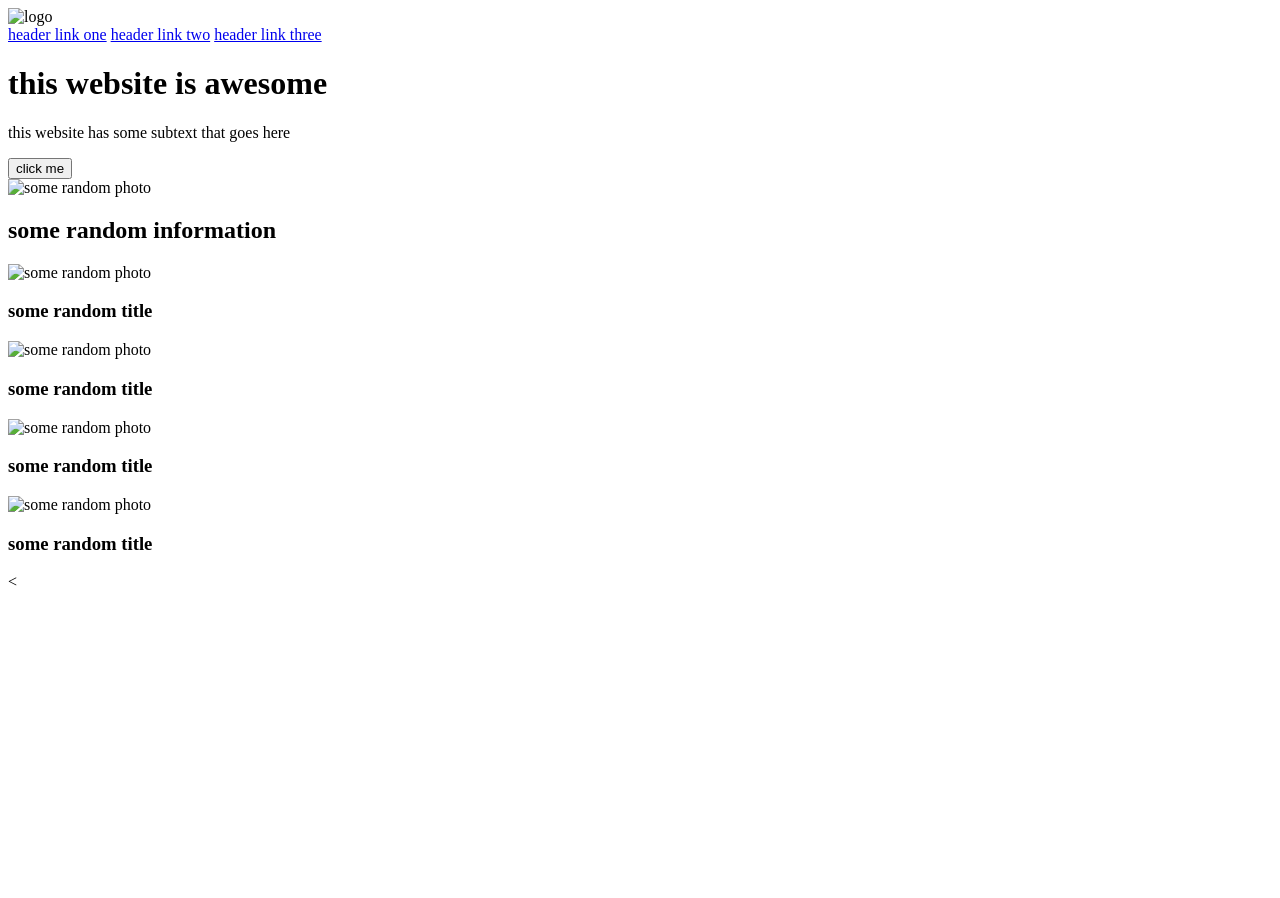
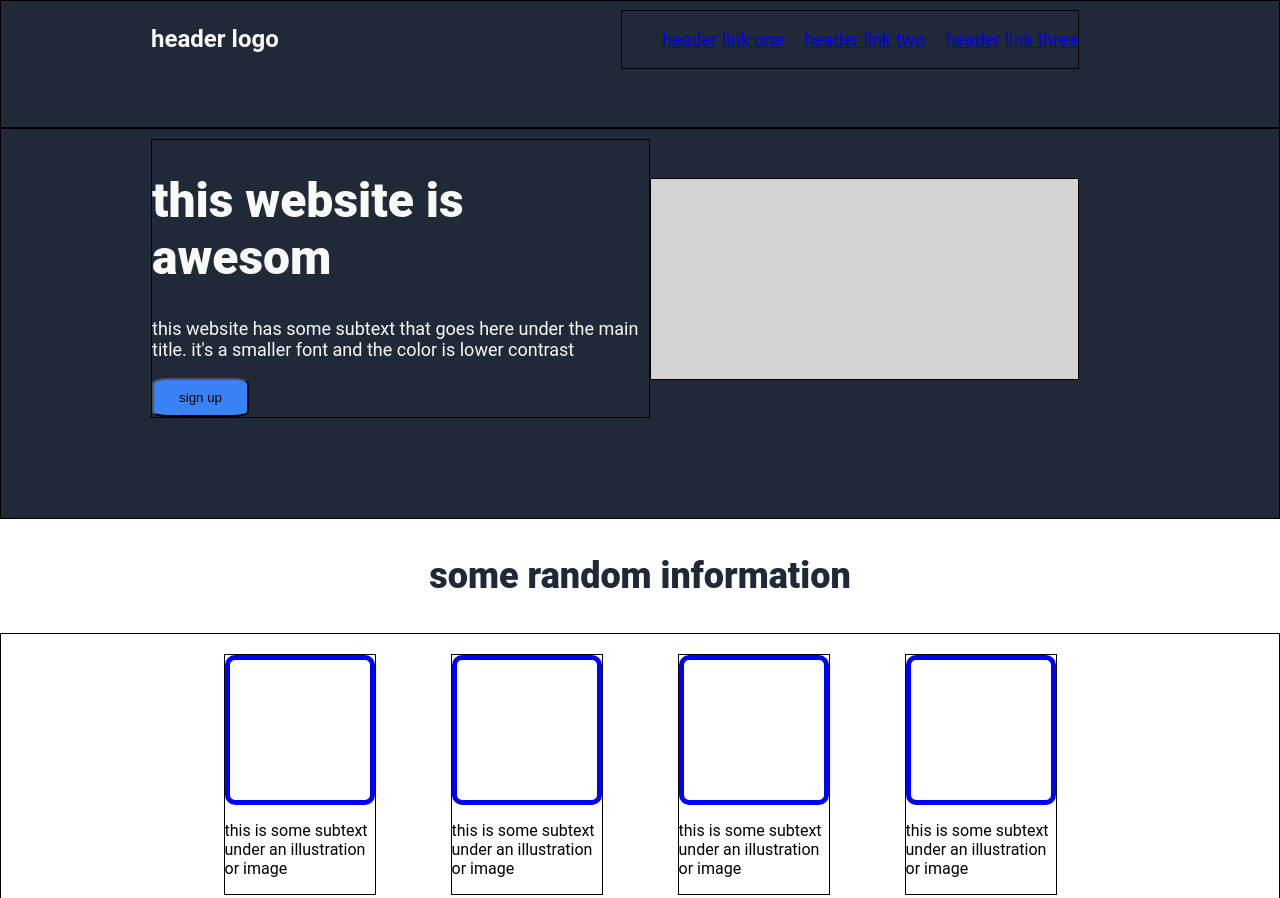
Before and after one commit to SSANDBY/landing-page, a plain HTML site: page index.html in a window 1280 px wide. Shown: the top 898 px of the page. Before the commit the page ends 800 px from the top, so only its background shows below. Drawn offline with Linux system fonts and the light colour scheme.

Commit message:
fixed header and boxes and built the quote section

```diff
--- a/index.html
+++ b/index.html
@@ -3,60 +3,68 @@
 <head>
     <meta charset="UTF-8">
     <meta name="viewport" content="width=device-width, initial-scale=1.0">
-    <link rel="stylesheet" href="style.css">
+    <link rel="stylesheet" href="styles.css">
     <title>landing page</title>
 </head>
 <body>
-    <div class="container">
-        <div class="header">
-            <img src="images/logo.png" alt="logo">
-            <div class="header-right">
-                <a href="#">header link one</a>
-                <a href="#">header link two</a>
-                <a href="#">header link three</a>
+    <div class="header padding" >
+        <p style="font-size: 24px; font-weight: bold; ">header logo</p>
+        <div style="font-size: 18px;">
+            <ul class="header-links" style="list-style-type: none;">
+               <li><a href="#">header link one</a></li>
+               <li><a href="#">header link two</a></il>
+               <li><a href="#">header link three</a></li>
+            </ul>
+        </div>
+    </div>
+    <div class="main">
+        <div class="main-content">
+            <h1 style="font-weight: 800; font-size: 48px;">this website is awesom</h1>
+            <p style="font-size: 18px;">this website has some subtext that goes here under the main title. it's a smaller font and the color is lower contrast </p>
+            <button class="button">sign up</button>
+        </div>
+        <div class="main-sidebar">
+
+        </div>
+    </div>
+    <p style="text-align: center; font-size: 36px; font-weight: 900; color: #1f2937;">some random information</p>
+    <div class="info-box">
+        <div class="info">
+            <div class="box">
             </div>
+            <p>this is some subtext under an illustration or image</p>
         </div>
-        <div class="content">
-            <div class="content-left">
-                <h1>this website is awesome</h1>
-                <p>this website has some subtext that goes here</p>
-                <button>click me</button>
+        <div class="info">
+            <div class="box">
             </div>
-            <div class="content-right">
-                <img src="#" alt="some random photo">
+            <p>this is some subtext under an illustration or image</p>
+        </div>
+        <div class="info">
+            <div class="box">
             </div>
+            <p>this is some subtext under an illustration or image</p>
         </div>
-        <div class="random-info">
-            <h2>some random information</h2>
-            <div class="random-info-content">
-                <div class="random-info-content-item">
-                    <img src="#" alt="some random photo">
-                    <h3>some random title</h3>
-                </div>
-                <div class="random-info-content-item">
-                    <img src="#" alt="some random photo">
-                    <h3>some random title</h3>
-                </div>
-                <div class="random-info-content-item">
-                    <img src="#" alt="some random photo">
-                    <h3>some random title</h3>
-                </div>
-                <div class="random-info-content-item">
-                    <img src="#" alt="some random photo">
-                    <h3>some random title</h3>
-                </div>
+        <div class="info">
+            <div class="box">
             </div>
-        </div>
-        <div class="text">
-            <
+            <p>this is some subtext under an illustration or image</p>
         </div>
 
-
-
-
-
+    </div>
+    <div class="quote">
+        <p class="quote-text">"this is an inspiring or a testimonial from a customer quote. maybe it's just filling some up space or maybe people will actually read it, who knows? all i know is that it looks nice "</p>
+        <p class="quote-author">-thor god of thunder</p>
     </div>
 
+    <div class="footer">
+        <p>footer logo</p>
+        <div>
+            <ul class="footer-links" style="list-style-type: none;">
+               <li><a href="#">footer link one</a></li>
+               <li><a href="#">footer link two</a></il>
+               <li><a href="#">footer link three</a></li>
+            </ul>
+        </div>
 
 </body>
 </html>
--- a/styles.css
+++ b/styles.css
@@ -1,10 +1,106 @@
-.head{
+div{
+    border: 1px solid black;
+}
+body{
+    font-family: 'Roboto', sans-serif;
+    margin: 0;
+    padding: 0;
+    box-sizing: border-box;
+}
+
+.header{
+    background-color: #1F2937;
+    color: #f9faf8;
+    font: roboto;
     display: flex;
     justify-content: space-between;
     align-items: center;
 }
-.header-right{
+.header-links{
+    gap: 20px;
     display: flex;
+    flex-direction: row;
     justify-content: space-between;
     align-items: center;
+    color: white;
 }
+.padding{
+    padding-left: 150px;
+    padding-right: 200px;
+    padding-bottom: 50px;
+}
+.main{
+    display: flex;
+    flex-direction: row;
+    justify-content: space-between;
+    align-items: center;
+    padding: 10px;
+    background-color: #1F2937;
+    padding-left: 150px;
+    padding-right: 200px;
+    padding-bottom: 100px;
+}
+.main-sidebar{
+    background-color: lightgray;
+    color: white;
+    align-items: center;
+    height: 200px;
+    width: 430px;
+}
+.main-content{
+    color: #f9faf8;
+    align-items: center;
+    height: auto;
+    width: 500px;
+}
+.button{
+    background-color: #3882f6;
+    border-radius: 15%;
+    padding-left: 25px;
+    padding-right: 25px;
+    padding-top: 10px;
+    padding-bottom: 10px;
+}
+.info{
+    color: black;
+    align-items: center;
+    display: flex;
+    flex-direction: column;
+    width: 150px;
+}
+.box{
+    color: white;
+    align-items: center;
+    padding: 20px;
+    height: 100px;
+    width: 100px;
+    border: 5px solid blue;
+    border-radius: 10px;
+}
+.info-box{
+    display: flex;
+    flex-direction: row;
+    gap: 75px;
+    justify-content: center;
+    align-items: center;
+    padding: 20px;
+    padding-bottom: 100px;
+
+
+}
+.quote{
+    background-color: #e5e7eb;
+    color: black;
+    padding-left: 300px;
+    padding-right: 300px;
+    padding-top: 100px;
+    padding-bottom: 100px;
+
+}
+.quote-text{
+    font-size: 36px;
+    font-style: italic;
+}
+.quote-author{
+    font-size: 18px;
+}
```
